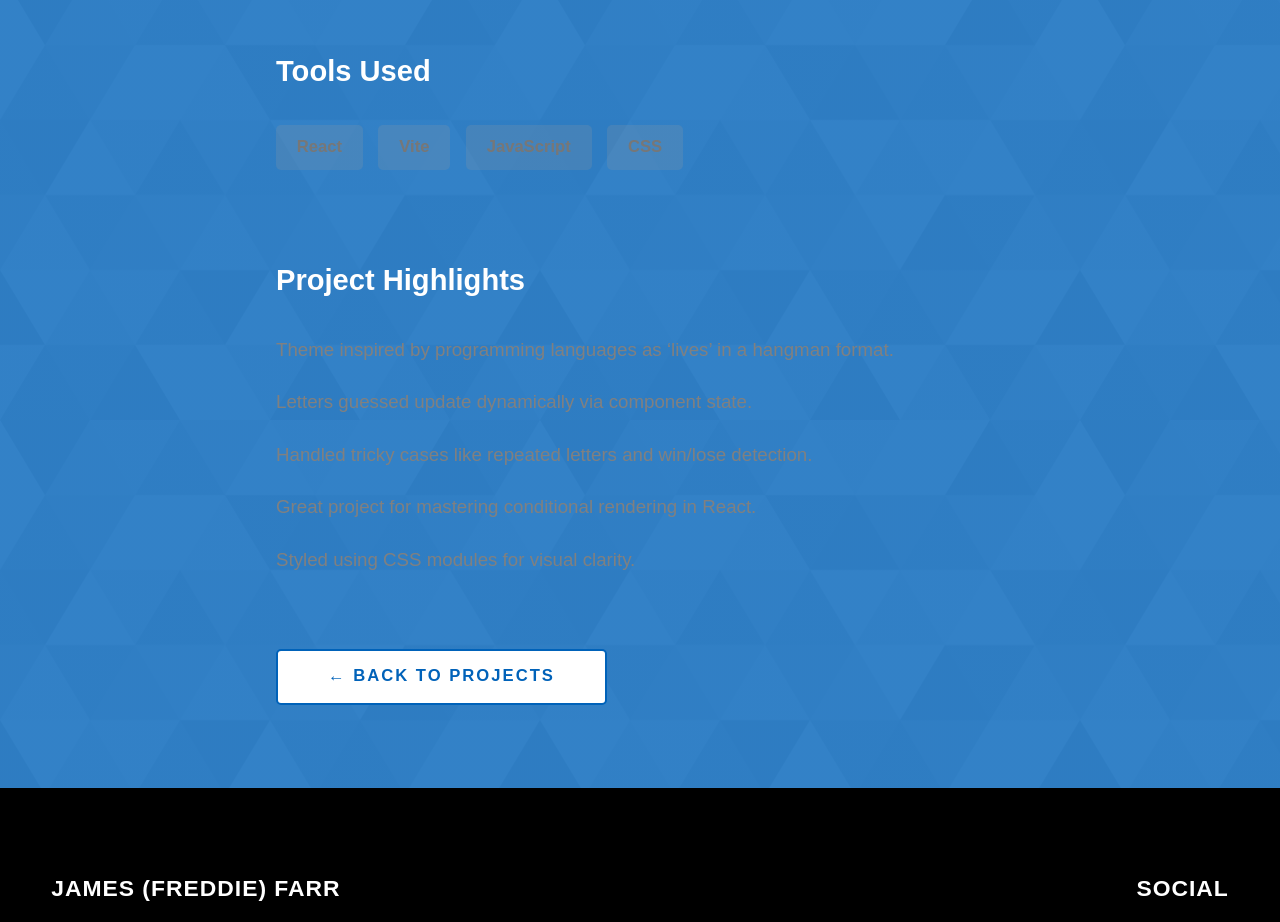
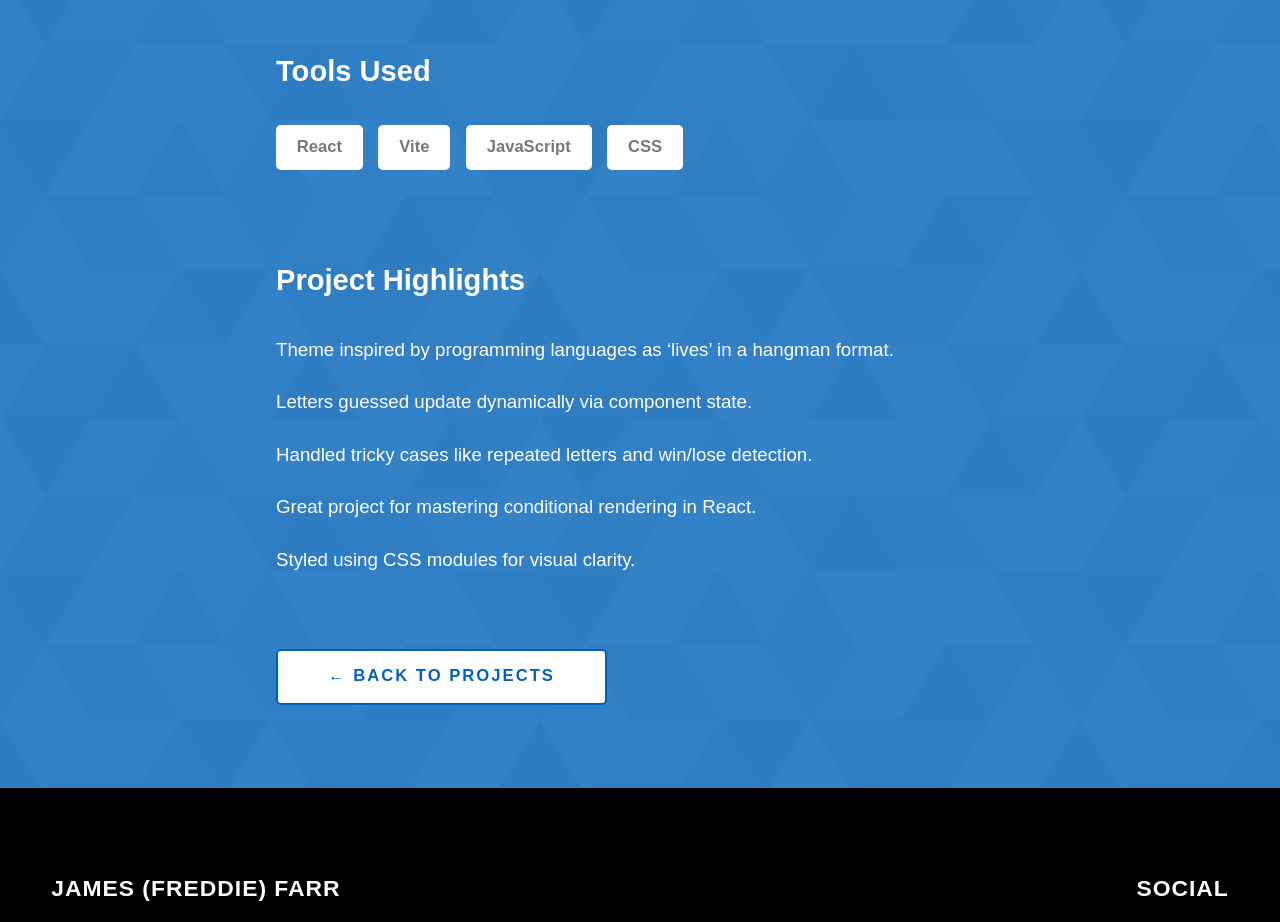
Before and after one commit to SanJammin/my-portfolio, a Next.js app: page /projects/assembly-endgame in a window 1280 px wide. Shown: the part 1380-2302 px from the top of the page. Built offline with nearby package versions, Linux system fonts and the light colour scheme.

Commit message:
update styling

```diff
--- a/src/app/globals.css
+++ b/src/app/globals.css
@@ -532,6 +532,13 @@ textarea {
     margin-bottom: 2rem;
 }
 
+.project-details__desc-details {
+    font-size: 1.8rem;
+    line-height: 1.7;
+    color: #fff;
+    margin-bottom: 2rem;
+}
+
 .project-details__tools-used {
     margin: 0 0 7rem 0;
 }
@@ -547,6 +554,17 @@ textarea {
     margin-right: 1.5rem;
     font-size: 1.6rem;
     background: rgba(153, 153, 153, 0.2);
+    border-radius: 5px;
+    font-weight: 600;
+    color: #777;
+}
+
+.project-details__tools-used-item-project-page {
+    padding: 1rem 2rem;
+    margin-bottom: 1.5rem;
+    margin-right: 1.5rem;
+    font-size: 1.6rem;
+    background: #fff;
     border-radius: 5px;
     font-weight: 600;
     color: #777;
--- a/src/app/projects/[slug]/page.jsx
+++ b/src/app/projects/[slug]/page.jsx
@@ -48,7 +48,7 @@ export default function ProjectDetail({ params }) {
             <h3 className="project-details__content-title">Tools Used</h3>
             <div className="project-details__tools-used-list">
               {project.stack.map((tool) => (
-                <span key={tool} className="project-details__tools-used-item">
+                <span key={tool} className="project-details__tools-used-item-project-page">
                   {tool}
                 </span>
               ))}
@@ -61,7 +61,7 @@ export default function ProjectDetail({ params }) {
               <h3 className="project-details__content-title">Project Highlights</h3>
               <ul className="project-details__desc-list">
                 {project.details.map((point, idx) => (
-                  <li key={idx} className="project-details__desc-para">
+                  <li key={idx} className="project-details__desc-details">
                     {point}
                   </li>
                 ))}
```
